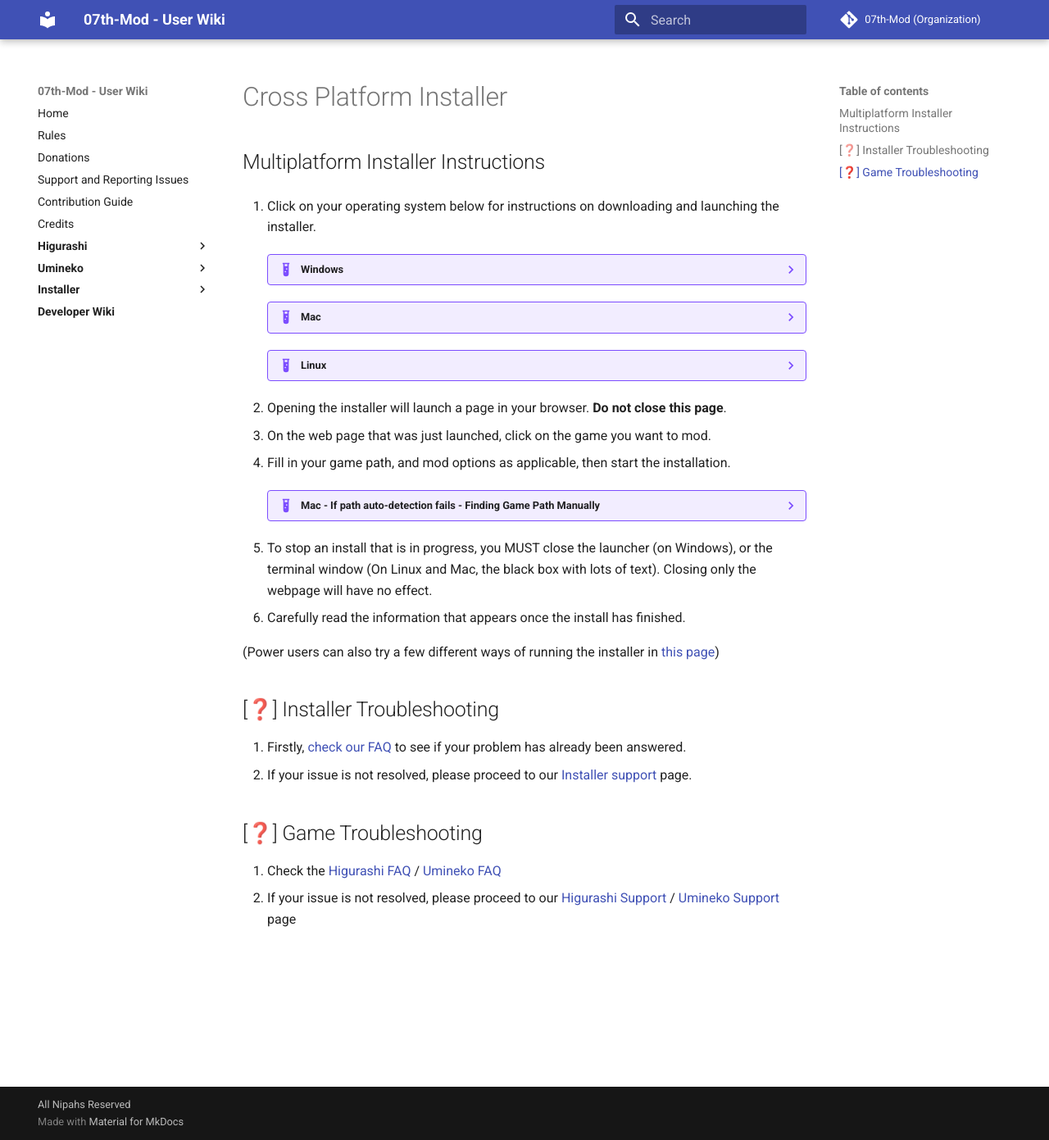
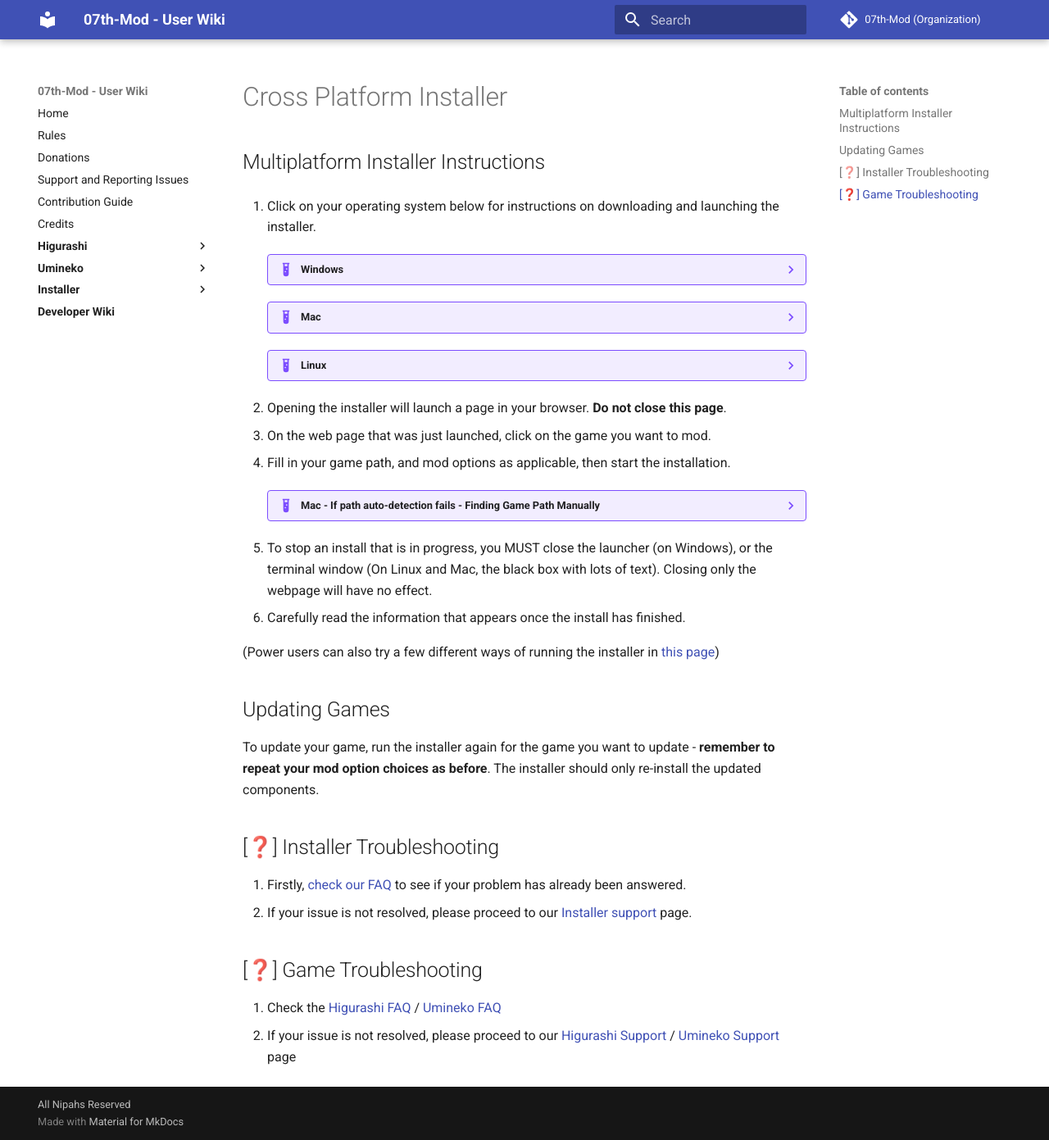
Before and after one commit to 07th-mod/wiki, an MkDocs documentation site: the page built from docs/Snippets/Cross-Platform-Installer.md, in a window 1280 px wide and 1391 px high. Shown: the whole window at 82% size. Built offline with MkDocs 1.6.1 and Material for MkDocs 9.7.7, drawn with Linux system fonts in a browser that asks for light colours.

Commit message:
Update higurashi FAQ, add instructions on how to update using installer, add discord icon

```diff
--- a/docs/Higurashi/FAQ.md
+++ b/docs/Higurashi/FAQ.md
@@ -12,6 +12,8 @@
 
 Very often people download the newest voice patch and forget to update their graphics patch. When you leave the graphics patch outdated, the game will crash when the script tries to output a file that doesn't exist.
 E.g.: the game tries to show you an image that doesn't exist in your ``CG`` folder.
+
+We recommend using the installer's automatic update functionality to avoid this issue.
 
 ### The game is updated but some voices are not playing/some graphics are not showing!
 
--- a/docs/Snippets/Cross-Platform-Installer.md
+++ b/docs/Snippets/Cross-Platform-Installer.md
@@ -58,6 +58,10 @@
 
 (Power users can also try a few different ways of running the installer in [this page](../Installer/power-users.md))
 
+## Updating Games
+
+To update your game, run the installer again for the game you want to update - **remember to repeat your mod option choices as before**. The installer should only re-install the updated components.
+
 ## [❓] Installer Troubleshooting
 
 1. Firstly, [check our FAQ](../Installer/faq.md) to see if your problem has already been answered.
```
Also changed, not shown: docs/index.md (+4 -2 lines).
